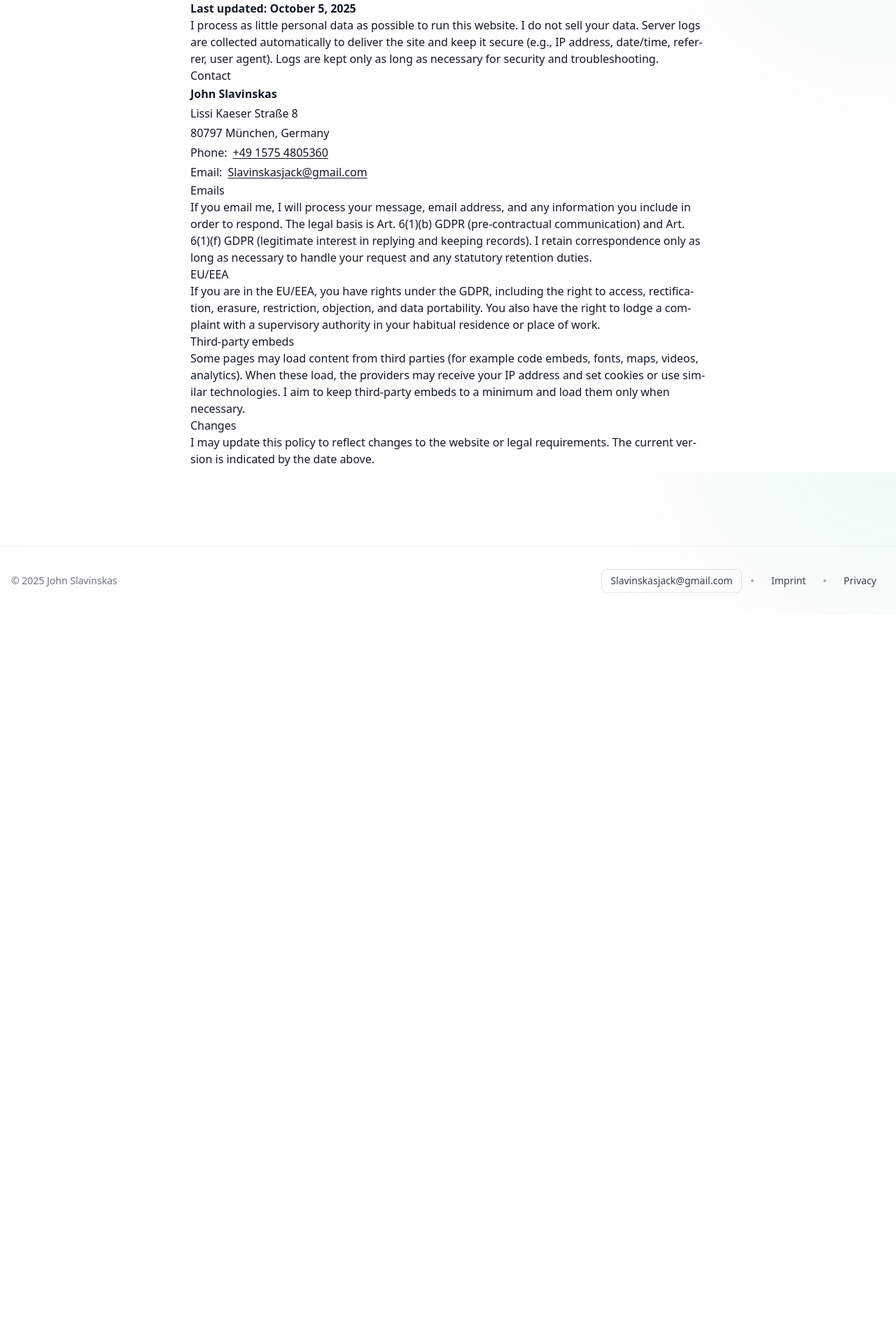
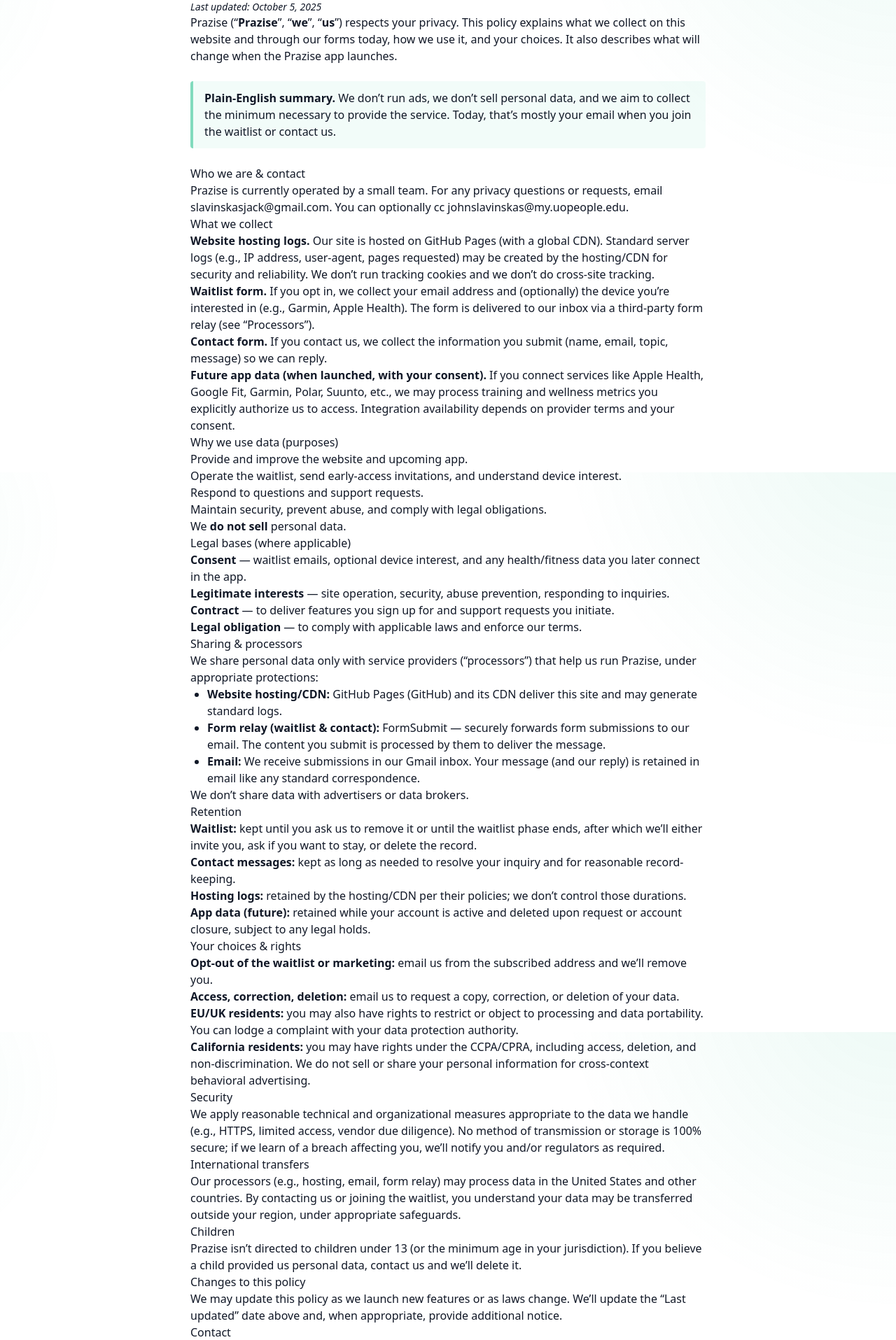
Before and after one commit to Tridude5/Prazise-site, a Next.js app: page /legal/privacy in a window 1280 px wide. Shown: the part 125-2040 px from the top of the page at 70% size. Before the commit the page ends 1004 px from the top, so only its background shows below. Built offline with nearby package versions, Linux system fonts and the light colour scheme; no server answers.

Commit message:
Update PrivacyClient.tsx

```diff
--- a/app/legal/privacy/PrivacyClient.tsx
+++ b/app/legal/privacy/PrivacyClient.tsx
@@ -1,82 +1,183 @@
 "use client";
-import React from "react";
-import { useI18n } from "@/components/i18n/I18nProvider";
 
+import * as React from "react";
+
+/**
+ * Renders the Prazise privacy policy content without changing wording.
+ * - Formats the “Last updated” date from ISO (defaults to today)
+ * - Uses Tailwind prose classes for nice typography
+ */
 export default function PrivacyClient({
   lastUpdatedISO = new Date().toISOString().slice(0, 10),
 }: { lastUpdatedISO?: string }) {
-  const { t, locale } = useI18n() as { t: (k: string, o?: any) => string; locale?: string };
-
-  // UTC-parse to avoid off-by-one in some timezones
+  // UTC-parse to avoid TZ off-by-one
   const [y, m, d] = lastUpdatedISO.split("-").map(Number);
-  const formattedDate = new Intl.DateTimeFormat(locale || undefined, { dateStyle: "long" })
+  const formattedDate = new Intl.DateTimeFormat(undefined, { dateStyle: "long" })
     .format(new Date(Date.UTC(y, (m || 1) - 1, d || 1)));
 
   return (
-    <main className="mx-auto max-w-3xl px-4 py-12">
+    <main id="main" className="mx-auto max-w-3xl px-4 py-12">
       <article
         className="
           prose prose-emerald dark:prose-invert
           prose-h1:mb-2 prose-h2:mt-10 prose-h2:mb-3
           prose-p:my-4 prose-a:break-words
-          hyphens-auto
         "
-        lang={locale || undefined}
       >
-        <h1>{t("privacy.title")}</h1>
-        <p>
-          <strong>
-            {t("privacy.updated")}: {formattedDate}
-          </strong>
-        </p>
+        <header>
+          <h1>Privacy Policy</h1>
+          <p className="text-sm">
+            <em>Last updated: <span>{formattedDate}</span></em>
+          </p>
+          <p>
+            Prazise (“<strong>Prazise</strong>”, “<strong>we</strong>”, “<strong>us</strong>”) respects your privacy.
+            This policy explains what we collect on this website and through our forms today, how we use it, and your choices.
+            It also describes what will change when the Prazise app launches.
+          </p>
 
-        <p>{t("privacy.body")}</p>
+          <div className="border-l-4 border-emerald-500/50 pl-4 py-3 my-6 bg-emerald-500/5 rounded">
+            <strong>Plain-English summary.</strong> We don’t run ads, we don’t sell personal data, and we aim to collect
+            the minimum necessary to provide the service. Today, that’s mostly your email when you join the waitlist or contact us.
+          </div>
+        </header>
+
+        <section>
+          <h2>Who we are &amp; contact</h2>
+          <p>
+            Prazise is currently operated by a small team. For any privacy questions or requests, email{" "}
+            <a href="mailto:slavinskasjack@gmail.com">slavinskasjack@gmail.com</a>. You can optionally cc{" "}
+            <a href="mailto:johnslavinskas@my.uopeople.edu">johnslavinskas@my.uopeople.edu</a>.
+          </p>
+        </section>
+
+        <section>
+          <h2>What we collect</h2>
+          <ul>
+            <li>
+              <strong>Website hosting logs.</strong> Our site is hosted on GitHub Pages (with a global CDN).
+              Standard server logs (e.g., IP address, user-agent, pages requested) may be created by the hosting/CDN for
+              security and reliability. We don’t run tracking cookies and we don’t do cross-site tracking.
+            </li>
+            <li>
+              <strong>Waitlist form.</strong> If you opt in, we collect your email address and (optionally) the device
+              you’re interested in (e.g., Garmin, Apple Health). The form is delivered to our inbox via a third-party form
+              relay (see “Processors”).
+            </li>
+            <li>
+              <strong>Contact form.</strong> If you contact us, we collect the information you submit (name, email, topic,
+              message) so we can reply.
+            </li>
+            <li>
+              <strong>Future app data (when launched, with your consent).</strong> If you connect services like Apple Health,
+              Google Fit, Garmin, Polar, Suunto, etc., we may process training and wellness metrics you explicitly authorize
+              us to access. Integration availability depends on provider terms and your consent.
+            </li>
+          </ul>
+        </section>
+
+        <section>
+          <h2>Why we use data (purposes)</h2>
+          <ul>
+            <li>Provide and improve the website and upcoming app.</li>
+            <li>Operate the waitlist, send early-access invitations, and understand device interest.</li>
+            <li>Respond to questions and support requests.</li>
+            <li>Maintain security, prevent abuse, and comply with legal obligations.</li>
+          </ul>
+          <p>We <strong>do not sell</strong> personal data.</p>
+        </section>
+
+        <section>
+          <h2>Legal bases (where applicable)</h2>
+          <ul>
+            <li><strong>Consent</strong> — waitlist emails, optional device interest, and any health/fitness data you later connect in the app.</li>
+            <li><strong>Legitimate interests</strong> — site operation, security, abuse prevention, responding to inquiries.</li>
+            <li><strong>Contract</strong> — to deliver features you sign up for and support requests you initiate.</li>
+            <li><strong>Legal obligation</strong> — to comply with applicable laws and enforce our terms.</li>
+          </ul>
+        </section>
+
+        <section>
+          <h2>Sharing &amp; processors</h2>
+          <p>We share personal data only with service providers (“processors”) that help us run Prazise, under appropriate protections:</p>
+          <ul className="list-disc pl-6">
+            <li><strong>Website hosting/CDN:</strong> GitHub Pages (GitHub) and its CDN deliver this site and may generate standard logs.</li>
+            <li><strong>Form relay (waitlist &amp; contact):</strong> FormSubmit — securely forwards form submissions to our email. The content you submit is processed by them to deliver the message.</li>
+            <li><strong>Email:</strong> We receive submissions in our Gmail inbox. Your message (and our reply) is retained in email like any standard correspondence.</li>
+          </ul>
+          <p>We don’t share data with advertisers or data brokers.</p>
+        </section>
+
+        <section>
+          <h2>Retention</h2>
+          <ul>
+            <li><strong>Waitlist:</strong> kept until you ask us to remove it or until the waitlist phase ends, after which we’ll either invite you, ask if you want to stay, or delete the record.</li>
+            <li><strong>Contact messages:</strong> kept as long as needed to resolve your inquiry and for reasonable record-keeping.</li>
+            <li><strong>Hosting logs:</strong> retained by the hosting/CDN per their policies; we don’t control those durations.</li>
+            <li><strong>App data (future):</strong> retained while your account is active and deleted upon request or account closure, subject to any legal holds.</li>
+          </ul>
+        </section>
+
+        <section>
+          <h2>Your choices &amp; rights</h2>
+          <ul>
+            <li><strong>Opt-out of the waitlist or marketing:</strong> email us from the subscribed address and we’ll remove you.</li>
+            <li><strong>Access, correction, deletion:</strong> email us to request a copy, correction, or deletion of your data.</li>
+            <li><strong>EU/UK residents:</strong> you may also have rights to restrict or object to processing and data portability. You can lodge a complaint with your data protection authority.</li>
+            <li><strong>California residents:</strong> you may have rights under the CCPA/CPRA, including access, deletion, and non-discrimination. We do not sell or share your personal information for cross-context behavioral advertising.</li>
+          </ul>
+        </section>
+
+        <section>
+          <h2>Security</h2>
+          <p>
+            We apply reasonable technical and organizational measures appropriate to the data we handle (e.g., HTTPS, limited
+            access, vendor due diligence). No method of transmission or storage is 100% secure; if we learn of a breach affecting
+            you, we’ll notify you and/or regulators as required.
+          </p>
+        </section>
+
+        <section>
+          <h2>International transfers</h2>
+          <p>
+            Our processors (e.g., hosting, email, form relay) may process data in the United States and other countries.
+            By contacting us or joining the waitlist, you understand your data may be transferred outside your region, under
+            appropriate safeguards.
+          </p>
+        </section>
+
+        <section>
+          <h2>Children</h2>
+          <p>
+            Prazise isn’t directed to children under 13 (or the minimum age in your jurisdiction). If you believe a child
+            provided us personal data, contact us and we’ll delete it.
+          </p>
+        </section>
+
+        <section>
+          <h2>Changes to this policy</h2>
+          <p>
+            We may update this policy as we launch new features or as laws change. We’ll update the “Last updated” date above
+            and, when appropriate, provide additional notice.
+          </p>
+        </section>
 
         <section id="contact">
-          <h2>{t("privacy.contact")}</h2>
-          <address className="not-italic leading-7">
-            <div><strong>John Slavinskas</strong></div>
-            <div>Lissi Kaeser Straße 8</div>
-            <div>80797 München, Germany</div>
-
-            <div className="flex gap-2">
-              <span>{t("privacy.phoneLabel", { default: "Phone:" })}</span>
-              <a
-                className="underline underline-offset-2"
-                href={`tel:${"+49 1575 4805360".replace(/[^\d+]/g, "")}`}
-              >
-                +49 1575 4805360
-              </a>
-            </div>
-
-            <div className="flex gap-2">
-              <span>{t("privacy.emailLabel", { default: "Email:" })}</span>
-              <a className="underline underline-offset-2" href="mailto:Slavinskasjack@gmail.com">
-                Slavinskasjack@gmail.com
-              </a>
-            </div>
-          </address>
+          <h2>Contact</h2>
+          <p>
+            Questions or requests:{" "}
+            <a href="mailto:slavinskasjack@gmail.com">slavinskasjack@gmail.com</a>{" "}
+            (optional cc:{" "}
+            <a href="mailto:johnslavinskas@my.uopeople.edu">johnslavinskas@my.uopeople.edu</a>).
+            You can also use our <a href="/contact">contact form</a>.
+          </p>
         </section>
 
-        <section id="emails">
-          <h2>{t("privacy.emailsHeading")}</h2>
-          <p>{t("privacy.emails")}</p>
-        </section>
-
-        <section id="eurights">
-          <h2>{t("privacy.eurightsHeading")}</h2>
-          <p>{t("privacy.eurights")}</p>
-        </section>
-
-        <section id="embeds">
-          <h2>{t("privacy.embedsHeading")}</h2>
-          <p>{t("privacy.embeds")}</p>
-        </section>
-
-        <section id="changes">
-          <h2>{t("privacy.changesHeading")}</h2>
-          <p>{t("privacy.changes")}</p>
-        </section>
+        <footer className="text-sm opacity-80">
+          <p>
+            <strong>Note:</strong> This policy describes our current practices for the pre-launch website and forms.
+            App-specific details will be added at launch.
+          </p>
+        </footer>
       </article>
     </main>
   );
```
